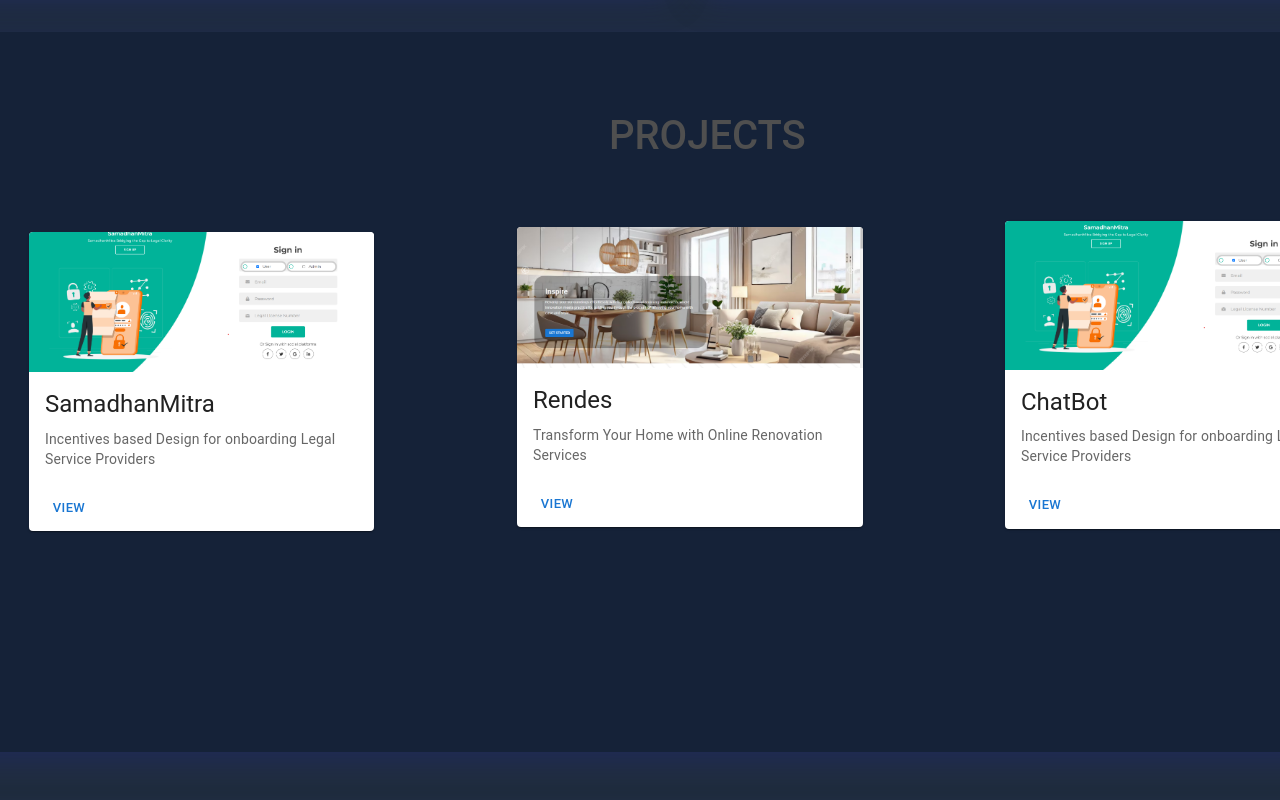
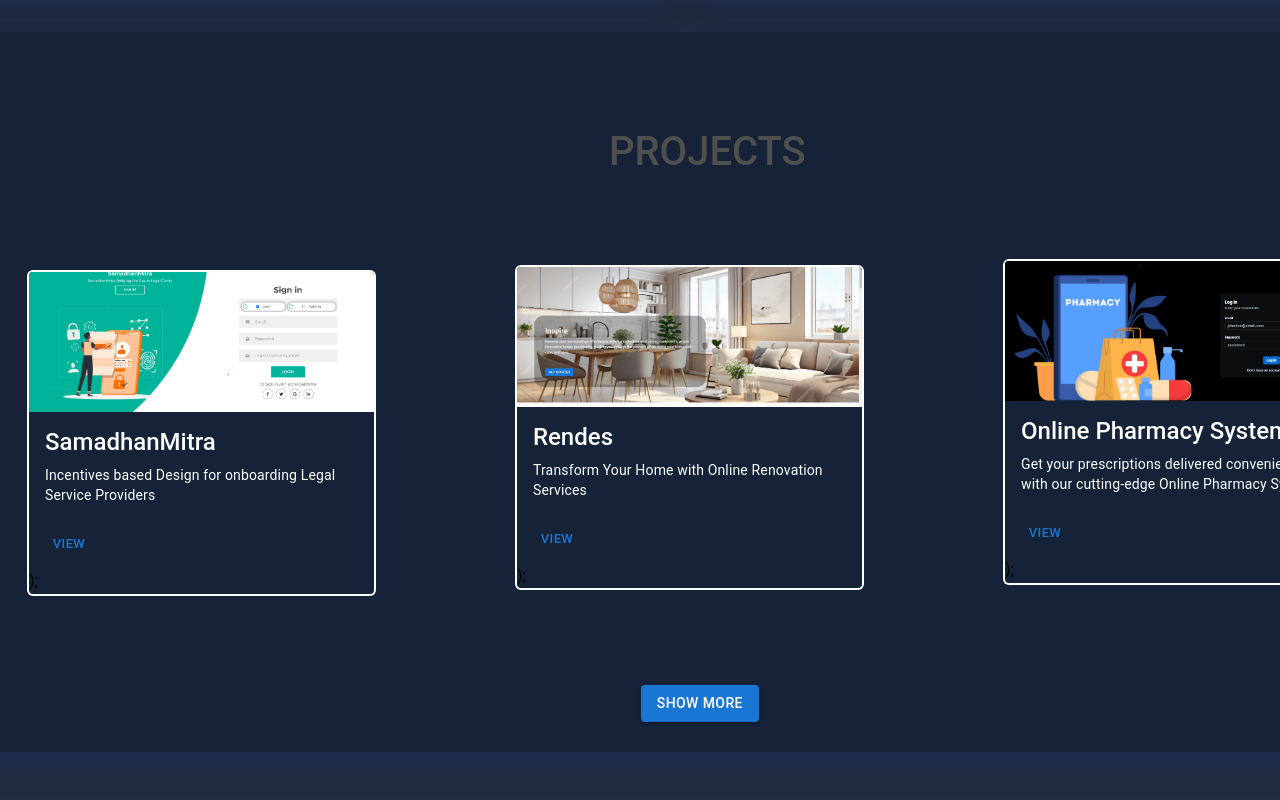
Before and after one commit to shrivignesh37/my_portfolio, a React (Create React App) app: page / in a window 1280 px wide. Shown: the part 2120-2920 px from the top of the page. Built offline with nearby package versions, Linux system fonts and the light colour scheme.

Commit message:
project card completed

```diff
--- a/src/components/ProjectCard.jsx
+++ b/src/components/ProjectCard.jsx
@@ -1,20 +1,60 @@
-import React from 'react';
+import React, { useState } from 'react';
 import Box from '@mui/material/Box';
 import Container from '@mui/material/Container';
-import './css/ProfileCard.css';
-import { MDBCard} from 'mdb-react-ui-kit';
-import 'mdb-react-ui-kit/dist/css/mdb.min.css';
-import "@fortawesome/fontawesome-free/css/all.min.css";
 import Card from '@mui/material/Card';
 import CardActions from '@mui/material/CardActions';
 import CardContent from '@mui/material/CardContent';
 import CardMedia from '@mui/material/CardMedia';
 import Button from '@mui/material/Button';
 import Typography from '@mui/material/Typography';
+import Dialog from '@mui/material/Dialog';
+import DialogActions from '@mui/material/DialogActions';
+import DialogContent from '@mui/material/DialogContent';
+import DialogContentText from '@mui/material/DialogContentText';
+import DialogTitle from '@mui/material/DialogTitle';
 import project1 from './Assets/project1.png';
 import project2 from './Assets/project2.png';
+import project3 from './Assets/project3.png';
+import './css/ProfileCard.css';
+import 'mdb-react-ui-kit/dist/css/mdb.min.css';
+import "@fortawesome/fontawesome-free/css/all.min.css";
+import { MDBCard } from 'mdb-react-ui-kit';
 
 export default function ProjectCard() {
+  const [open, setOpen] = useState(false);
+  const [selectedProject, setSelectedProject] = useState(null);
+
+  const handleClickOpen = (project) => {
+    setSelectedProject(project);
+    setOpen(true);
+  };
+
+  const handleClose = () => {
+    setOpen(false);
+    setSelectedProject(null);
+  };
+
+  const projects = [
+    {
+      title: <h4 style={{ color: 'white' }}>SamadhanMitra</h4>,
+      description: "Incentives based Design for onboarding Legal Service Providers",
+      image: project1,
+      detailedDescription: "Our team, Ignite, hailing from Sri Krishna College of Technology, has developed an innovative solution named SamadhanMitra. This project addresses a significant challenge in the legal sector by creating a system that incentivizes the onboarding of legal service providers. Our solution was conceived as part of a problem statement focused on the legal domain, and we are proud to announce that it has garnered significant recognition. Out of numerous participating teams, our project was selected as one of the top 10 finalists within our college We built SamadhanMitra using HTML, CSS, JavaScript, and Axios, leveraging the MERN stack (MongoDB, Express.js, React, and Node.js) to create a robust and scalable application."
+    },
+    {
+      title: <h4 style={{ color: 'white' }}>Rendes</h4> ,
+      description: "Transform Your Home with Online Renovation Services",
+      image: project2,
+      detailedDescription: "Rendes is an online renovation platform developed as part of our college React course project. Using React hooks, Rendes offers a seamless way for users to plan and manage home renovations online. Our platform ensures a dynamic user experience by efficiently managing state and side effects. This project showcases our ability to create practical solutions with modern React concepts. We also utilized React Bootstrap and Material-UI for styling and layout, and Axios for handling HTTP requests efficiently"
+    },
+    {
+      title: <h4 style={{ color: 'white' }}>Online Pharmacy System</h4>,
+      description: "Get your prescriptions delivered conveniently with our cutting-edge Online Pharmacy System",
+      image: project3,
+      detailedDescription: "Our Online Pharmacy System was developed for our college Object-Oriented Analysis and Design (OOAD) project. This full-stack website is connected to a MongoDB database and includes functionalities for adding, updating, and deleting prescription records. The system is designed to streamline the process of managing prescriptions and delivering medications efficiently. Our project demonstrates our ability to create a robust, user-friendly system using the MERN stack."
+    },
+  ];
+
   return (
     <div>
       <React.Fragment>
@@ -36,91 +76,66 @@ export default function ProjectCard() {
             }}
           >
             <div className="container">
-          <center>
-          </center>
-          <div >
-          <div className="col-lg-2 offset-lg-0" style={{marginLeft:'10vh', marginTop:'10vh', width:'55vh'}}>
-          <p style={{marginLeft:'73vh'}}><h1 style={{marginTop:'-45vh'}}>PROJECTS</h1></p>
+              <div>
+                <div className="col-lg-2 offset-lg-0" style={{ marginLeft: '10vh', marginTop: '10vh', width: '55vh' }}>
+                  <p style={{ marginLeft: '73vh' }}><h1 style={{ marginTop: '-43vh' }}>PROJECTS</h1></p>
+                  <br />
+                  <br />
                   <br></br>
                   <br></br>
-            <MDBCard className="mb-2" style={{backgroundColor: '#152238', boxShadow: '0 15px 70px 0 rgba(31, 38, 135, 0.37)' ,  backdropFilter: 'blur(25px)',borderRadius: '6vh'}}>
+
+                  <MDBCard className="mb-2" style={{ backgroundColor: '#152238', boxShadow: '0 15px 70px 0 rgba(31, 38, 135, 0.37)', backdropFilter: 'blur(25px)', borderRadius: '6vh' }}>
                   </MDBCard>
                 </div>
               </div>
             </div>
-            <div >
-            <div >
-
-            <div className="col-lg-0 offset-lg-0" style={{marginRight:'12vh', marginTop:'30vh', width:'110vh',height:'70.5vh'}}>
-              <Card style={{maxWidth: 345 , marginLeft:'-60vh' , marginTop:"-0.90vh" }}>
+            <div>
+              <div>
+                {projects.map((project, index) => (
+                  <div key={index} className="col-lg-0 offset-lg-0" style={{ marginRight: '12vh', marginTop: index === 0 ? '40vh' : '10vh', width: '110vh', height: '70.5vh' }}>
+                    <Card style={{ maxWidth: 345, marginLeft: index === 1 ? '1vh' : (index === 2 ? '62vh' : '-60vh'), marginTop: index === 0 ? '-0.90vh' : '-81.2vh', backgroundColor: '#152238' , boxShadow: '0 0 0 2px white'}}>
                       <CardMedia
                         component="img"
-                  alt="Samadhanmithra"
+                        alt={project.title}
                         height="140"
-                  image={project1}
+                        image={project.image}
                       />
                       <CardContent>
                         <Typography gutterBottom variant="h5" component="div">
-                    SamadhanMitra
+                          {project.title}
                         </Typography>
-                  <Typography variant="body2" color="text.secondary">
-                    Incentives based Design for onboarding Legal Service Providers
+                        <Typography variant="body2" color="white">
+                          {project.description}
                         </Typography>
                       </CardContent>
                       <CardActions>
-                  <Button size="small">view</Button>
+                        <Button size="small" onClick={() => handleClickOpen(project)}>View</Button>
                       </CardActions>
+                      );
                     </Card>
                     </div>
-            <div className="col-lg-0 offset-lg-0" style={{marginRight:'12vh', marginTop:'10vh', width:'110vh',height:'70.5vh'}}>
-            <Card style={{ maxWidth: 346 , marginLeft:'1vh' , marginTop:"-81.2vh" }}>
-              <CardMedia
-                component="img"
-                alt="Project2"
-                height="141.5"
-                image={project2}
-              />
-              <CardContent>
-                <Typography gutterBottom variant="h5" component="div">
-                  Rendes
-                </Typography>
-                <Typography variant="body2" color="text.secondary">
-              <Typography variant="body2" color="text.secondary">
-                Transform Your Home with Online Renovation Services
-              </Typography>
-                </Typography>
-              </CardContent>
-              <CardActions>
-                <Button size="small">view</Button>
-              </CardActions>
-            </Card>
-          </div>
-      </div>
-      <div className="col-lg-0 offset-lg-0" style={{marginRight:'12vh', marginTop:'10vh', width:'110vh',height:'70.5vh'}}>
-              <Card style={{ maxWidth: 345 , marginLeft:'62vh' , marginTop:"-81.2vh" }}>
-                <CardMedia
-                  component="img"
-                  alt="Project2"
-                  height="149"
-                  image={project1}
-                />
-                <CardContent>
-                  <Typography gutterBottom variant="h5" component="div">
-                  ChatBot
-                  </Typography>
-                  <Typography variant="body2" color="text.secondary">
-                  Incentives based Design for onboarding Legal Service Providers
-                  </Typography>
-                </CardContent>
-                <CardActions>
-                  <Button size="small">view</Button>
-                </CardActions>
-              </Card>
+                    ))}
                     </div>
                     </div>
                     </Box>
+                    <Button variant="contained" style={{marginTop:'10vh',marginLeft:'72.1vh'}}
+                    onClick={() => window.open('https://github.com/shrivignesh37', '_blank')}>
+                    Show More
+                  </Button>
         </Container>
       </React.Fragment>
+      <Dialog open={open} onClose={handleClose}>
+        <DialogTitle>{selectedProject?.title}</DialogTitle>
+        <DialogContent>
+          <DialogContentText>
+            {selectedProject?.detailedDescription}
+          </DialogContentText>
+        </DialogContent>
+        <DialogActions>
+          <Button onClick={handleClose}>Close</Button>
+        </DialogActions>
+      </Dialog>
+
     </div>
-  )
+  );
 }
```
Also changed, not shown: src/components/Assets/project3.png (added). Lines whose indentation alone changed are shown as unchanged.
